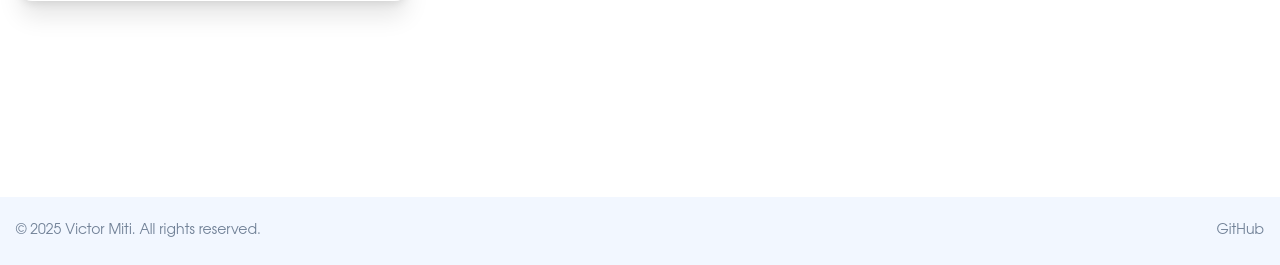
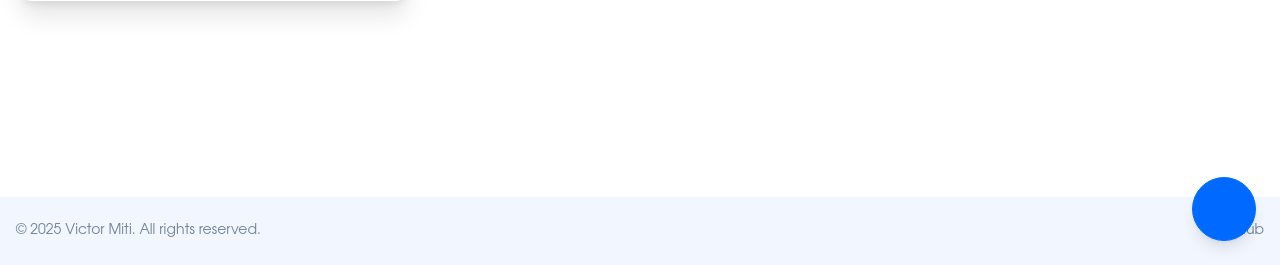
Before and after one commit to engineervix/milk2meat, a Django app: template milk2meat/notes/templates/notes/note_detail.html in a window 1280 px wide. Shown: the part 535-800 px from the top of the page. Run offline with Django 5.2, Linux system fonts and the light colour scheme; the template is opened without the code that fills it, so the values that code supplies are empty; the visitor is signed in with stand-in values (Sample User, id 1); style sheets or scripts are compiled from the project's sources; parts of the project's set-up code (start-up, migrations or seed data) failed here and were passed over; some libraries are stand-ins or nearby versions.

Commit message:
feat: floating edit button on note detail

```diff
--- a/milk2meat/notes/templates/notes/note_detail.html
+++ b/milk2meat/notes/templates/notes/note_detail.html
@@ -251,6 +251,11 @@
             </div>
         </div>
     </dialog>
+    {# Floating Edit Button #}
+    <a href="{% url 'notes:note_edit' note.pk %}"
+       class="btn btn-circle btn-primary btn-lg fixed bottom-6 right-6 shadow-lg z-50">
+        <i class="ph ph-pen-nib text-xl"></i>
+    </a>
 {% endblock content %}
 {% block extra_js %}
     {% if note.upload %}
```
